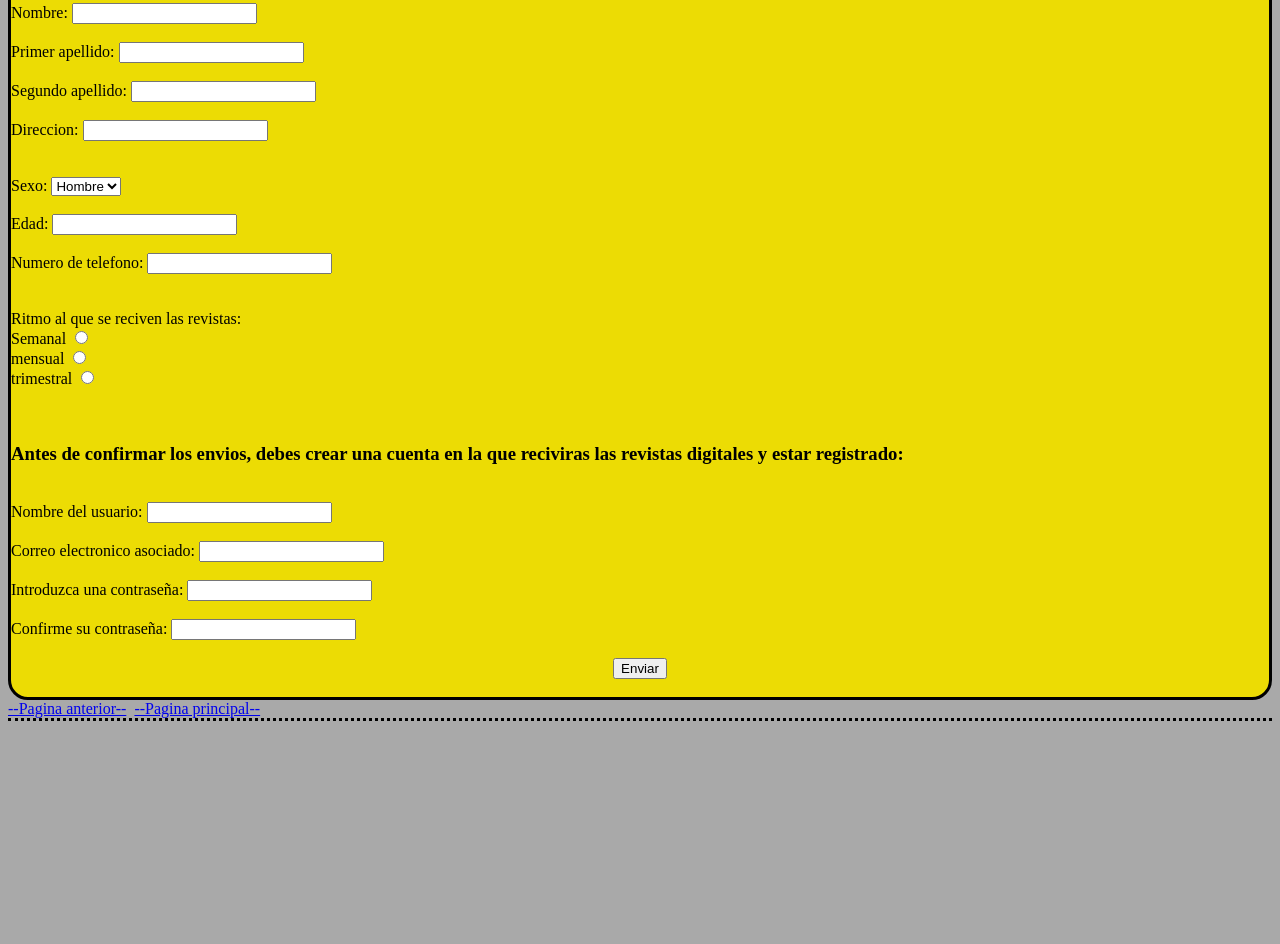
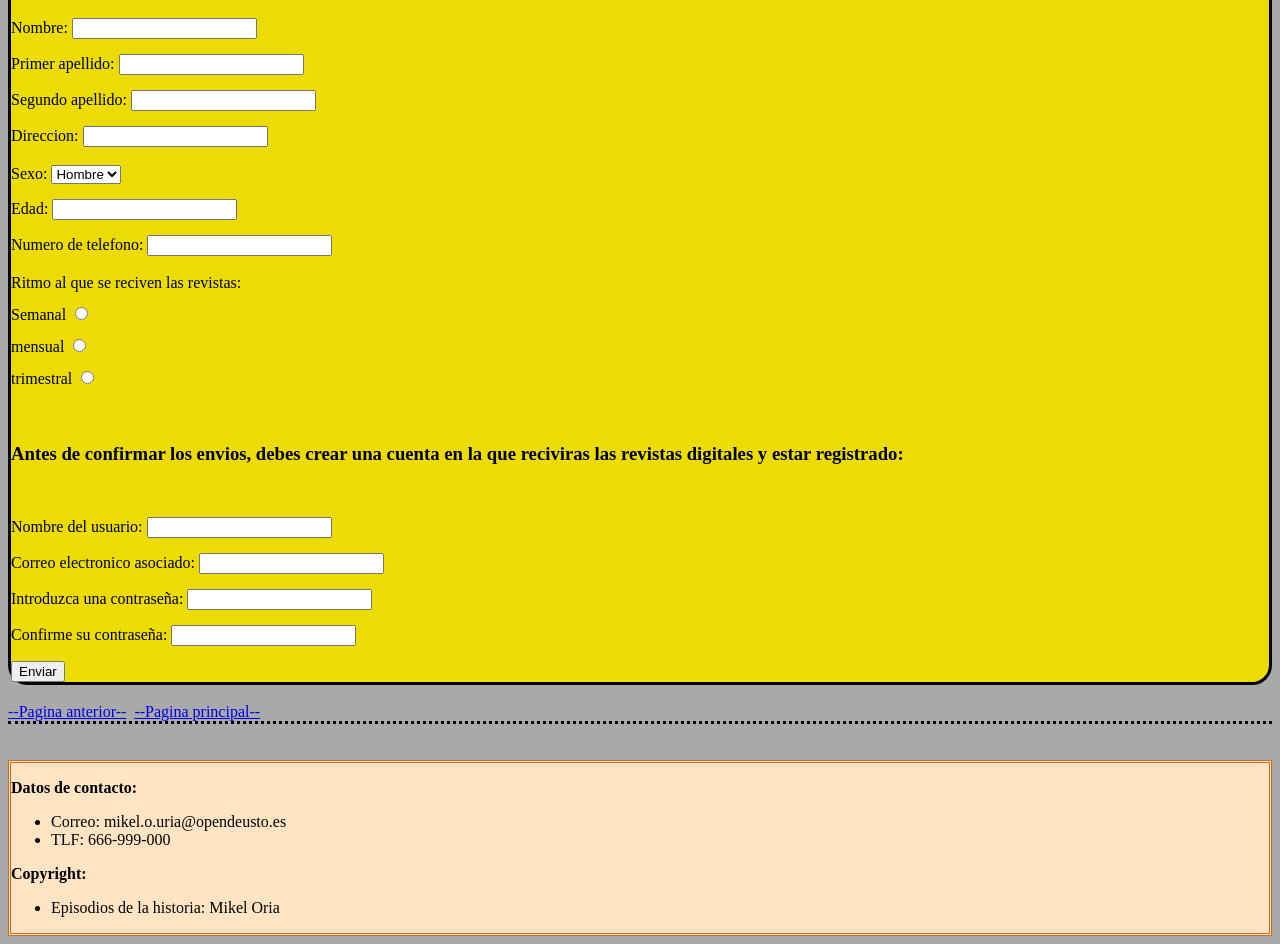
Before and after one commit to REDoneBP98/Desarrollo-web, a plain HTML site: page Proyecto1/Formulario.html in a window 1280 px wide. Shown: the part 491-1435 px from the top of the page. Before the commit the page ends 1220 px from the top, so only its background shows below. Drawn offline with Linux system fonts and the light colour scheme.

Commit message:
third commit

```diff
--- a/Proyecto1/Formulario.html
+++ b/Proyecto1/Formulario.html
@@ -15,7 +15,7 @@
             <TH class="titulosIndice" >Antecedentes</TH> <TH  >Epoca de entreguerras (1918-1939)</TH> <TH class="titulosIndice" >El conflicto: Guerra total(1939-1945)</TH> <TH class="titulosIndice" >final y consecuencias (1945-Hoy)</TH> <TH class="titulosIndice" >Formulario: ¿Quieres mas?</TH>
         </tr>
         <tr>
-            <td><a href="principal.html"><img src="Imagenes/WW1.jpg" alt="Esto solo aparece si la imagen no va"></a></td> <td><a href="segunda.html" class="titulosIndice"><img src="Imagenes/Entreguerrras.jpg" alt="Esto solo aparece si la imagen no va"></a></td>
+            <td><a href="index.html"><img src="Imagenes/WW1.jpg" alt="Esto solo aparece si la imagen no va"></a></td> <td><a href="segunda.html" class="titulosIndice"><img src="Imagenes/Entreguerrras.jpg" alt="Esto solo aparece si la imagen no va"></a></td>
             <td><a href="tercera.html"><img src="Imagenes/WW21942.jpg" alt="Esto solo aparece si la imagen no va"></a></td> <td><a href="cuarta.html"><img src="Imagenes/finalWW2.jpg" alt="Esto solo aparece si la imagen no va"></a></td>
             <td><img src="Imagenes/quizWW2.jpg" alt="Esto solo aparece si la imagen no va"></td>
         </tr>
@@ -24,117 +24,115 @@
     <form action="server.php" method="post" id="carc_form1">
         <h3 id="Tit_form">Si te interesa tener una suscripcion y recibir revistas mensuales. ¡Podemos hacerlo! Rellena este formulario con los datos pertinentes y selecciona el nivel de suscripcion que gustes.</h3>
 
-        <div>
         <br><br>
 
-        <div class="prim_lin_f">
         <label for="Nombre">Nombre:</label>
-            <input type="text" name="Nombre" id="Nombre">
-        </div>
+        <input type="text" name="Nombre" id="Nombre" required>
 
         <br>
 
-        <div class="prim_lin_f">
         <label for="Apellido1">Primer apellido:</label>
-            <input type="text" name="Apellido1" id="Apellido1">
-        </div>
+        <input type="text" name="Apellido1" id="Apellido1" required>
 
         <br>
 
-        <div class="prim_lin_f">
-            <label for="Apellido2">Segundo apellido:</label>
-            <input type="text" name="Apellido2" id="Apellido2">
-        </div>
+        <label for="Apellido2" class="prim_lin_f">Segundo apellido:</label>
+        <input type="text" name="Apellido2" id="Apellido2" required>
 
         <br>
 
-        <div class="prim_lin_f">
-            <label for="Direccion">Direccion:</label>
-            <input type="text" name="Direccion" id="Direccion">
-        </div>
+        <label for="Direccion" class="prim_lin_f">Direccion:</label>
+        <input type="text" name="Direccion" id="Direccion" required>
+
 
         <br><br>
 
-        <div>
+
         <label for="Sexo">Sexo:</label>
             <select name="Sexo" id="Sexo">
                 <option value="Hombre">Hombre</option>
                 <option value="Mujer">Mujer</option>
             </select>
-        </div>
+
 
         <br>
 
-        <div>
+
         <label for="Edad">Edad:</label>
         <input type="number" name="Edad" id="Edad">
-        </div>
+
 
         <br>
 
-        <div>
+
         <label for="tlf">Numero de telefono:</label>
-            <input type="password" name="tlf" id="tlf">
-        </div>
+        <input type="number" name="tlf" id="tlf" required>
+
 
         <br><br>
 
-        <div>
         <label >Ritmo al que se reciven las revistas:</label><br>
 
         <label for="semanal">Semanal</label>
-            <input type="radio" name="ritmo" id="semanal" value="semanal"><br>
+        <input type="radio" name="ritmo" id="semanal" value="semanal" required><br>
 
         <label for="mensual">mensual</label>
-            <input type="radio" name="ritmo" id="mensual" value="mensual"><br>
+        <input type="radio" name="ritmo" id="mensual" value="mensual" required><br>
 
         <label for="trimestral">trimestral</label>
-            <input type="radio" name="ritmo" id="trimestral" value="trimestral"><br>
-        </div>
+        <input type="radio" name="ritmo" id="trimestral" value="trimestral" required><br>
         <br><br>
 
         <h3>Antes de confirmar los envios, debes crear una cuenta en la que reciviras las revistas digitales y estar registrado:</h3>
         <br>
 
-        <div>
         <label for="Usuario">Nombre del usuario:</label>
-            <input type="text" name="Usuario" id="Usuario">
-        </div>
+        <input type="text" name="Usuario" id="Usuario" required>
 
         <br>
 
-        <div>
+
         <label for="correo">Correo electronico asociado:</label>
-            <input type="text" name="correo" id="correo">
-        </div>
+        <input type="text" name="correo" id="correo" required>
 
         <br>
 
-        <div>
         <label for="Contraseña1">Introduzca una contraseña:</label>
-            <input type="password" name="Contraseña1" id="Contraseña1">
-        </div>
+        <input type="password" name="Contraseña1" id="Contraseña1" required>
 
         <br>
 
-        <div>
         <label for="Contraseña2">Confirme su contraseña:</label>
-            <input type="password" name="Contraseña2" id="Contraseña2">
-        </div>
+        <input type="password" name="Contraseña2" id="Contraseña2" required>
+
         <br>
-        <div id="btn_env">
+
         <input type="submit" value="Enviar">
-        </div>
         <br>
-    </div>
     </form>
 
+    <br>
     <div id="lin_pasadores">
         <a href="cuarta.html" id="ant_enl">--Pagina anterior--</a>
         <br>
-        <a href="principal.html" id="princ_enl">--Pagina principal--</a>
+        <a href="index.html" id="princ_enl">--Pagina principal--</a>
         <br>
     </div>
+
+    <br><br>
     </main>
+
+    <footer class="pie_pag">
+        <p><strong>Datos de contacto:</strong></p>
+        <ul>
+            <li>Correo: mikel.o.uria@opendeusto.es</li>
+            <li>TLF: 666-999-000</li>
+        </ul>
+
+        <p><strong>Copyright:</strong></p>
+        <ul>
+            <li>Episodios de la historia: Mikel Oria</li>
+        </ul>
+    </footer>
 </body>
 </html>
--- a/Proyecto1/styles.css
+++ b/Proyecto1/styles.css
@@ -172,9 +172,6 @@ td{
     border-radius: 20px;
 }
 
-#btn_env{
-    width: 100%;
-    display: flex;
-    justify-content: center;
-    align-items: center;
+input{
+    margin-top: 15px;
 }
```
Also changed, not shown: Proyecto1/cuarta.html (+9 -4 lines), Proyecto1/index.html (renamed from Proyecto1/principal.html, +1 -1 lines), Proyecto1/segunda.html (+12 -8 lines), Proyecto1/tercera.html (+12 -8 lines), 1 other file. Lines whose indentation alone changed are shown as unchanged.
